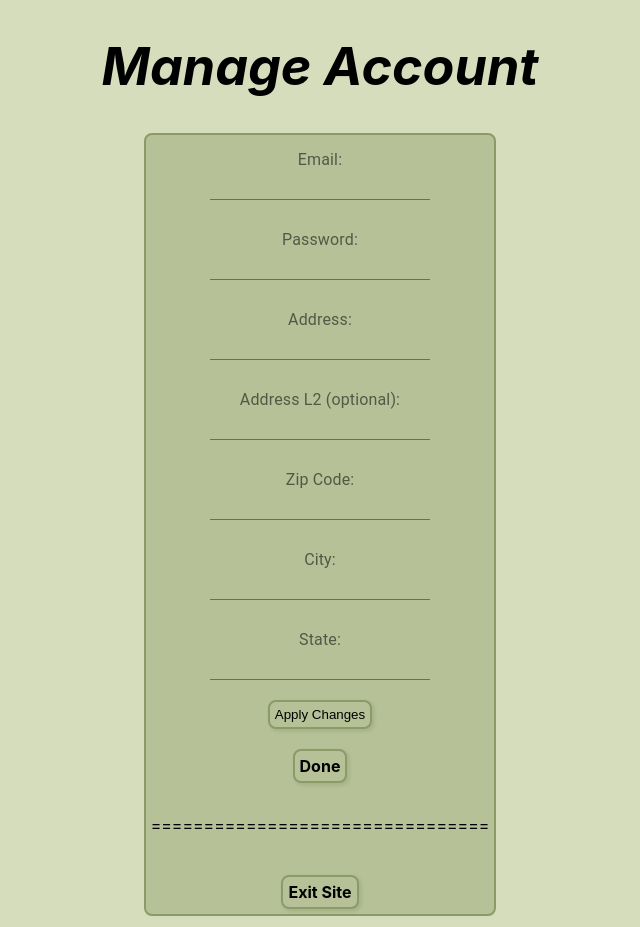
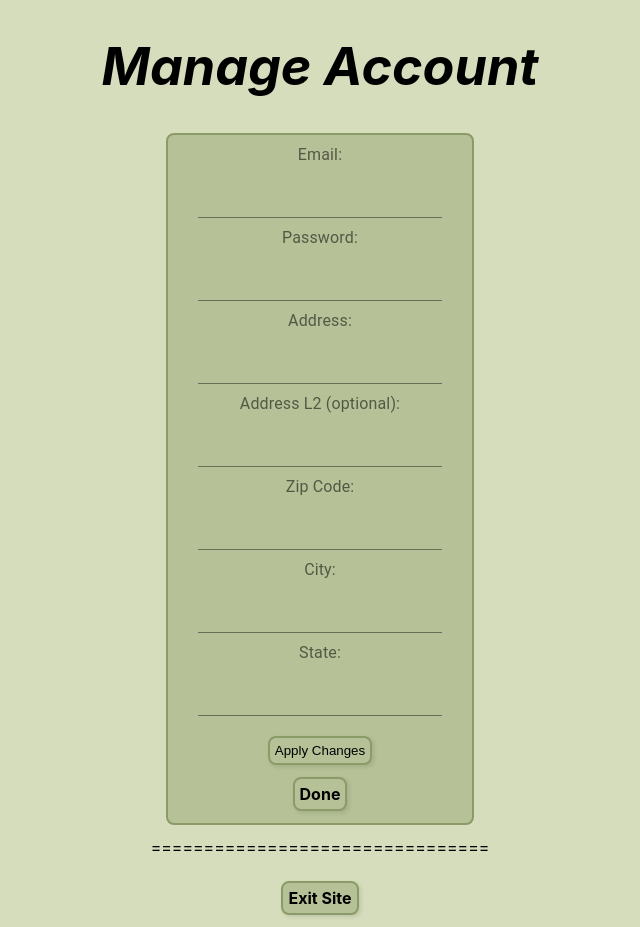
Before and after one commit to dungtran3864/swen-514-web-app, a React (Create React App) app: page /manage-account in a window 1280 px wide. Shown: the whole page, without its empty margins (320-960 px from the left). Built offline with nearby package versions, Linux system fonts and the light colour scheme.

Commit message:
edits to manage account page

```diff
--- a/src/Button.js
+++ b/src/Button.js
@@ -14,6 +14,7 @@ const StyledLink = styled(Link)`
     align-items: center;
     cursor: pointer;
     background-color: ${Colors.green2};
+    margin: 12px;
 
     font-weight: bold;
 
--- a/src/ManageAccount.js
+++ b/src/ManageAccount.js
@@ -20,7 +20,9 @@ const StyledAccount = styled(CenteredColumn)`
     }
   }
 
-  body{${Styles.body}}
+  body{
+    ${Styles.body}
+  }
 
   button{
     ${Styles.darkOutline};
@@ -29,6 +31,9 @@ const StyledAccount = styled(CenteredColumn)`
   }
 
   label{${Styles.label};}
+
+  input{${Styles.input};}
+
 `;
 
 class ManageAccount extends Component{
@@ -57,46 +62,46 @@ class ManageAccount extends Component{
 
                     {this.state.emailEmpty && <label className="error-msg">Email field is empty</label>}
 
-                    <InputLabel id={"emailLabel"} htmlFor="email">Email:</InputLabel>
-                    <Input type="text" id="email" name="email" onChange={evt => this.updateEmail(evt)}/><br/><br/>
+                    <InputLabel id="label" htmlFor="email">Email:</InputLabel>
+                    <Input type="text" id="input" name="email" onChange={evt => this.updateEmail(evt)}/><br/>
                     {/* todo: add default attribute as current email */}
 
                     {this.state.passwordEmpty && <label className="error-msg">Password field is empty</label>}
-                    <InputLabel htmlFor="password">Password:</InputLabel>
-                    <Input type="password" id="password" name="password" onChange={evt => this.updatePassword(evt)}/><br/><br/>
+                    <InputLabel id="label" htmlFor="password">Password:</InputLabel>
+                    <Input type="password" id="input" name="password" onChange={evt => this.updatePassword(evt)}/><br/>
                     {/* todo: add default attribute as current password */}
 
                     {this.state.addressEmpty && <label className="error-msg">Address field is empty</label>}
-                    <InputLabel htmlFor="address">Address:</InputLabel>
-                    <Input type="text" id="adrL1" name="addressLine1" onChange={evt => this.updateAddressLine1(evt)}/><br/><br/>
+                    <InputLabel id="label" htmlFor="address">Address:</InputLabel>
+                    <Input type="text" id="input" name="addressLine1" onChange={evt => this.updateAddressLine1(evt)}/><br/>
                     {/* todo: add default attribute as current addressLine1 */}
 
-                    <InputLabel htmlFor="address">Address L2 (optional):</InputLabel>
-                    <Input type="text" id="adrl2" name="addressLine2" onChange={evt => this.updateAddressLine2(evt)}/><br/><br/>
+                    <InputLabel id="label" htmlFor="address">Address L2 (optional):</InputLabel>
+                    <Input type="text" id="input" name="addressLine2" onChange={evt => this.updateAddressLine2(evt)}/><br/>
                     {/* todo: add default attribute as current addressLine2 */}
 
                     {this.state.zipCodeEmpty && <label className="error-msg">Zipcode field is empty</label>}
-                    <InputLabel htmlFor="zipCode">Zip Code:</InputLabel>
-                    <Input type="text" id="zipCode" name="zipCode" onChange={evt => this.updateZipcode(evt)}/><br/><br/>
+                    <InputLabel id="label" htmlFor="zipCode">Zip Code:</InputLabel>
+                    <Input type="text" id="input" name="zipCode" onChange={evt => this.updateZipcode(evt)}/><br/>
                     {/* todo: add default attribute as current zipcode */}
 
                     {this.state.cityEmpty && <label className="error-msg">City field is empty</label>}
-                    <InputLabel htmlFor="city">City:</InputLabel>
-                    <Input type="text" id="city" name="city" onChange={evt => this.updateCity(evt)}/><br/><br/>
+                    <InputLabel id="label" htmlFor="city">City:</InputLabel>
+                    <Input type="text" id="input" name="city" onChange={evt => this.updateCity(evt)}/><br/>
                     {/* todo: add default attribute as current city */}
 
                     {this.state.stateEmpty && <label className="error-msg">State field is empty</label>}
-                    <InputLabel htmlFor="state">State:</InputLabel>
-                    <Input type="text" id="state" name="state" onChange={evt => this.updateState(evt)}/><br/><br/>
+                    <InputLabel id="label" htmlFor="state">State:</InputLabel>
+                    <Input type="text" id="input" name="state" onChange={evt => this.updateState(evt)}/><br/><br/>
                     {/* todo: add default attribute as current state */}
 
-                    <button className="validate-button" onClick={() => this.makeChanges()}>Apply Changes</button><br/><br/>
+                    <button className="validate-button" onClick={() => this.makeChanges()}>Apply Changes</button><br/>
                     {/* todo: add a change to all default attributes to display valid states as defaults and clear input? */}
-                    <Button to={"/citizen-home"} label={"Done"}/><br/><br/>
-                <label>================================</label><br/><br/>
+                    <Button id="doneButton" to={"/citizen-home"} label={"Done"}/><br/>
+                </body>
+
+                <label>================================</label>
                 <Button to={"/"} label={"Exit Site"}/>
-
-                </body>
             </StyledAccount>
         );
     }
--- a/src/SignIn.js
+++ b/src/SignIn.js
@@ -52,7 +52,7 @@ const StyledSignIn = styled(CenteredColumn)`
 
 const SignIn = () =>  {
     return (
-        <StyledSignIn className="SignIn">
+        <StyledSignIn>
             <header id="title">
                 <h1>Sign In</h1>
             </header>
--- a/src/Styles.js
+++ b/src/Styles.js
@@ -28,18 +28,21 @@ export default {
         text-decoration: none;
     `,
     label:`
-        padding-top: 12px;
+        padding: 12px;
         display: block;
     `,
     input:`
-        padding: 6px;
+        padding: 12px;
+        display: block;
     `,
     body:`
-        padding-bottom: 40px;
+
     `,
     form:`
-        padding: 10px;
-        padding: 5px;
+        padding-right: 30px;
+        padding-left: 30px;
+        padding-top:
+        padding-bottom: 60px;
         border-radius: 8px;
         border: 2px solid ${Colors.green3};
         background-color: ${Colors.green2};
--- a/src/css/Home.css
+++ b/src/css/Home.css
@@ -61,9 +61,6 @@
   font-weight: 500;
 }
 
-.SignIn{
-}
-
 .Form{
 }
 
```
